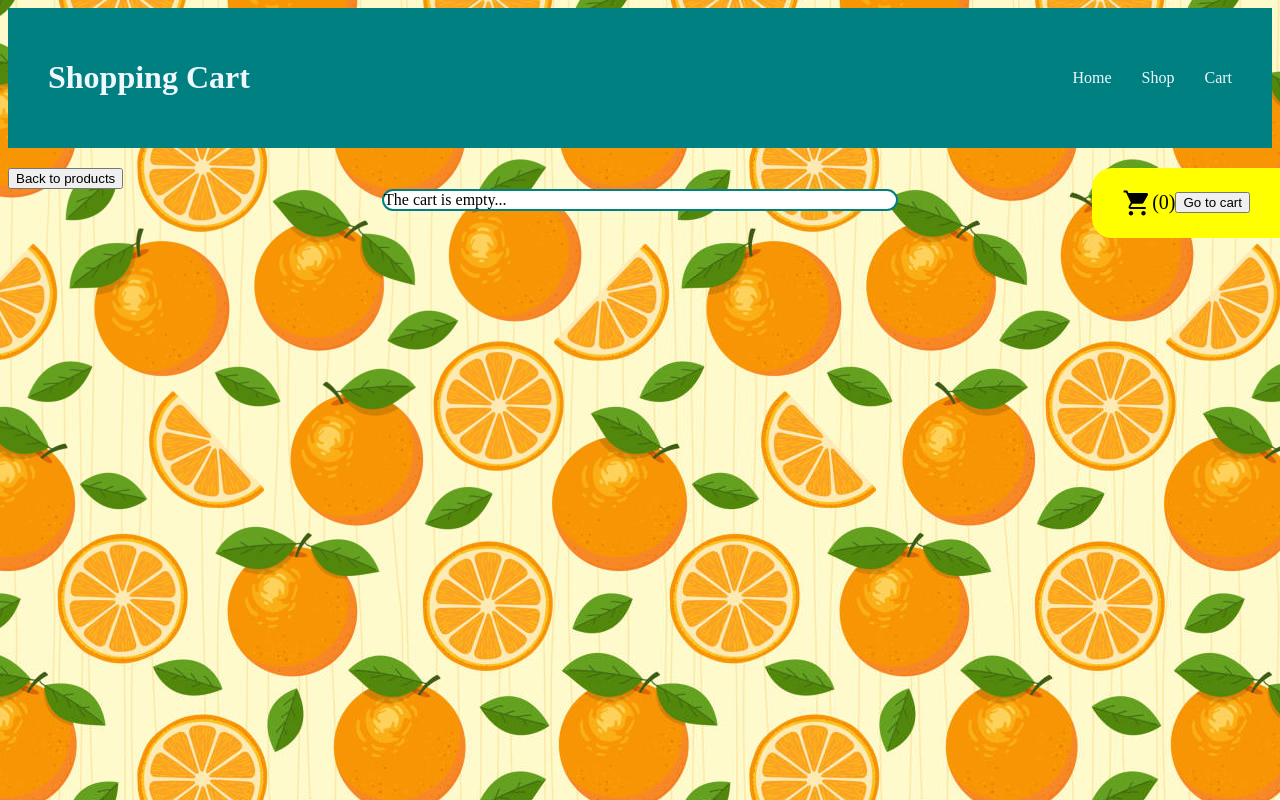
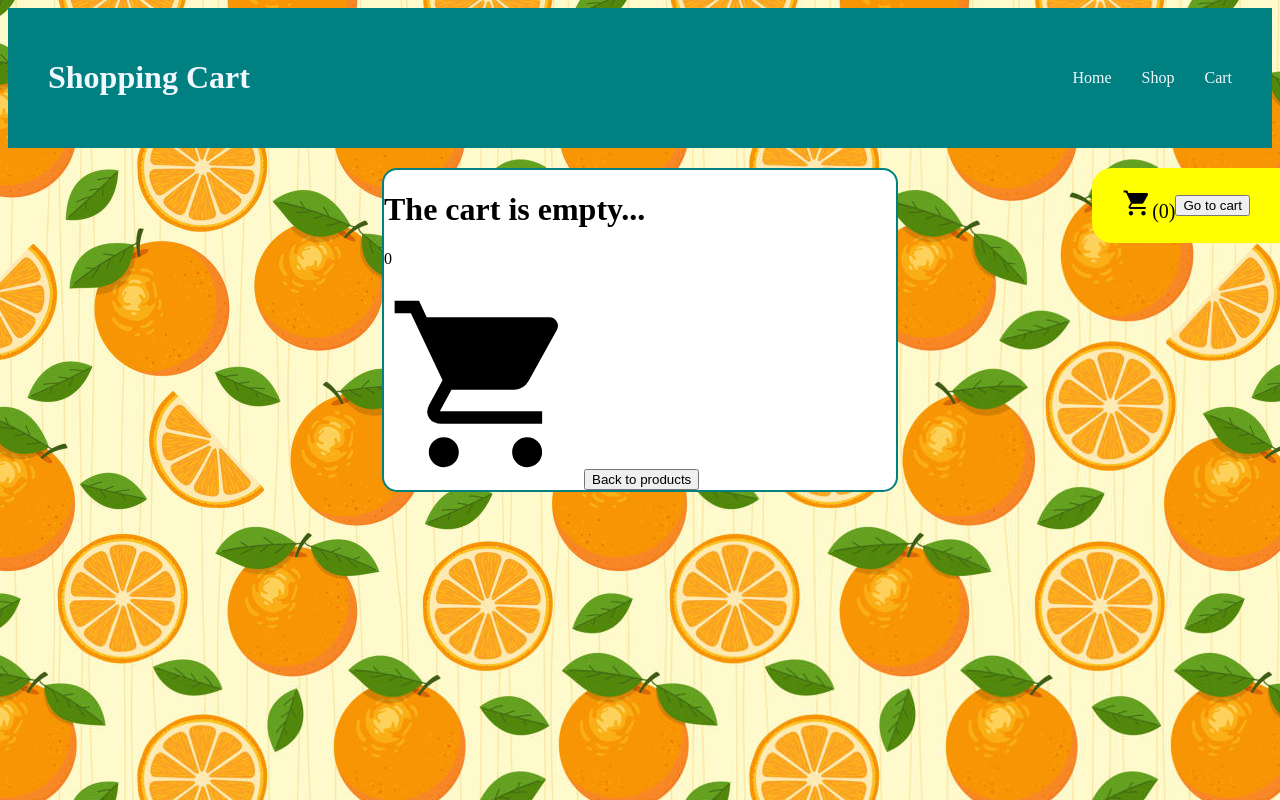
Before and after one commit to stef44n/shopping-cart, a React (Create React App) app: page /shop in a window 1280 px wide. Both pictures are taken after a click on the button "Go to cart". Built offline with nearby package versions, Linux system fonts and the light colour scheme.

Commit message:
Add buttons to cart page

```diff
--- a/src/components/Shop.js
+++ b/src/components/Shop.js
@@ -7,6 +7,7 @@ import cartIcon from "../assets/icons/cart.svg";
 // import { Link } from "react-router-dom";
 
 export default function Shop() {
+    // RENDER PRODUCTS ON PAGE
     const allFruits = fruitsArray.map((fruit) => (
         <Card
             key={fruit.id}
@@ -14,17 +15,19 @@ export default function Shop() {
             name={fruit.name}
             price={fruit.price}
             imageSource={fruit.image}
-            childToParent={childToParent}
+            addToCartButton={addToCartButton}
         />
     ));
 
+    // CART STATE
     const [cartQty, setCartQty] = React.useState(0);
     const [cartTotal, setCartTotal] = React.useState(0);
     const [cartItems, setCartItems] = React.useState([]);
 
+    // TOGGLE PRODUCTS/CART PAGE
     const [togglePage, setTogglePage] = React.useState(true);
 
-    function childToParent(childData) {
+    function addToCartButton(childData) {
         let qty = childData.qty;
         let tot = childData.total;
         setCartQty((prevData) => prevData + qty);
@@ -68,6 +71,37 @@ export default function Shop() {
         setTogglePage(false);
     }
 
+    // function alterCartItemQuantity(cartItem) { // REFINING PROJECT NEXT STEP
+    //     //
+    //     console.log(cartItem);
+    //     let qty = cartItem.qty;
+    //     let tot = cartItem.total;
+    //     setCartQty((prevData) => prevData + (qty - prevData));
+    //     setCartTotal((prevData) =>
+    //         (Number(prevData) + Number(tot - prevData)).toFixed(2)
+    //     );
+
+    //     const updatedItems = cartItems.map((item) => {
+    //         if (item.id === cartItem.id) {
+    //             return {
+    //                 ...item,
+    //                 qty: item.qty + (cartItem.qty - item.qty),
+    //                 total: (
+    //                     Math.round(
+    //                         (Number(item.total) +
+    //                             Number(cartItem.total - item.total)) *
+    //                             100
+    //                     ) / 100
+    //                 ).toFixed(2),
+    //             };
+    //         } else {
+    //             return item;
+    //         }
+    //     });
+    //     setCartItems(updatedItems);
+    // }
+
+    // RENDER ITEMS IN CART
     const allCartItems = cartItems.map((item) => (
         <Cart
             key={item.id}
@@ -77,30 +111,40 @@ export default function Shop() {
             imageSource={item.image}
             quantity={item.qty}
             total={item.total}
+            // alterCartItemQuantity={alterCartItemQuantity} // REFINING PROJECT NEXT STEP
         />
     ));
 
     return (
         <div>
-            {/* Shopping page
-            <p>products will be here</p> */}
-            {/* <Link to="/cart"> */}
             <div className="cart-fixed">
-                <img className="cart-icon" src={cartIcon} alt="cart-icon" />(
-                {cartQty})
+                <div className="cart-small">
+                    <img className="cart-icon" src={cartIcon} alt="cart-icon" />
+                    {/* <p> */}({cartQty}){/* </p> */}
+                </div>
                 <button onClick={() => toggleCart()}>Go to cart</button>
             </div>
-            {!togglePage && (
+            {/* {!togglePage && (
                 <button onClick={() => toggleShop()}>Back to products</button>
-            )}
-            {/* </Link> */}
+            )} */}
             {togglePage && <div className="products">{allFruits}</div>}
             {!togglePage && cartQty === 0 && (
-                <div className="cart">The cart is empty...</div>
+                <div className="cart cart-empty">
+                    <h1>The cart is empty...</h1>
+                    <p>{cartQty}</p>
+                    <img src={cartIcon} alt="cart-icon" />
+                    <button onClick={() => toggleShop()}>
+                        Back to products
+                    </button>
+                </div>
             )}
             {!togglePage && cartQty !== 0 && (
                 <div className="cart">
                     {/* The cart is NOT empty... items in cart: {cartQty} */}
+                    <div className="trolley">
+                        <p>{cartQty}</p>
+                        <img src={cartIcon} alt="cart-icon" />
+                    </div>
                     <div className="cart-card">
                         <h2> </h2>
                         <h2>Item</h2>
@@ -116,6 +160,12 @@ export default function Shop() {
                         <h2>TOTAL:</h2>
                         <h2>${cartTotal}</h2>
                     </div>
+                    <div className="buttons">
+                        <button onClick={() => toggleShop()}>
+                            Back to products
+                        </button>
+                        <button>Proceed to Checkout</button>
+                    </div>
                 </div>
             )}
         </div>
```
